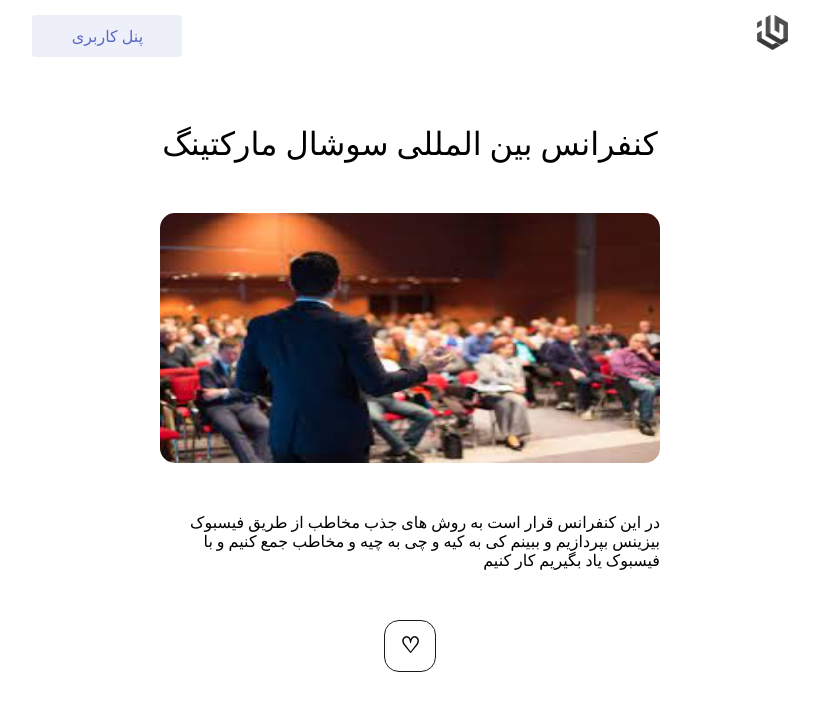
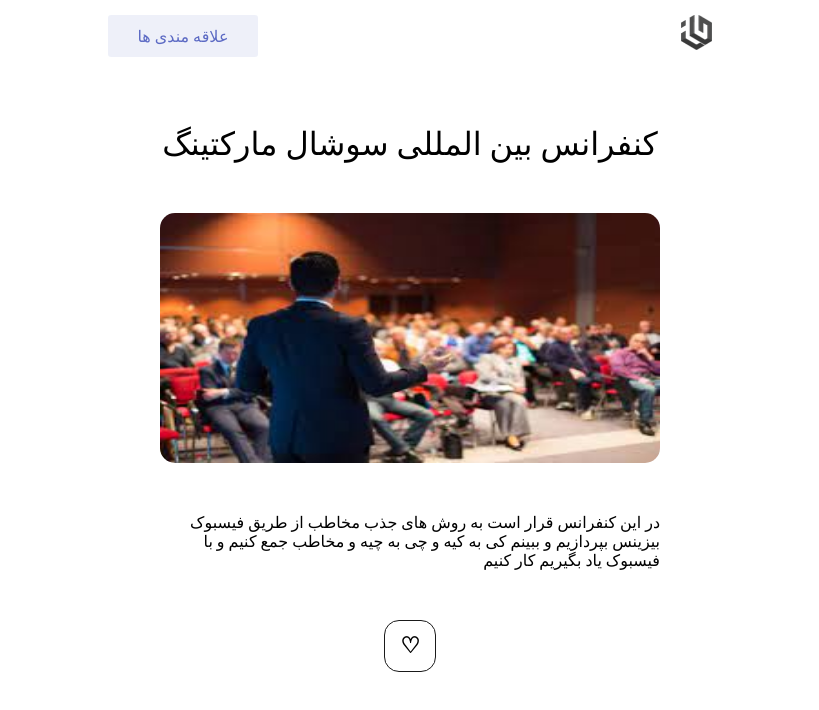
Before and after one commit to hiradsajde/next-events, a Next.js app: page /event/1 in a window 1280 px wide. Shown: the top 710 px of the page, without its empty margins (346-1165 px from the left). Built offline with nearby package versions, Linux system fonts and the light colour scheme.

Commit message:
Inital commit

```diff
--- a/components/ui/menu/menu.js
+++ b/components/ui/menu/menu.js
@@ -3,15 +3,10 @@
 const Menu = () => {
     return (
         <div className={style.menu}>
-            <div className={style.items}>
-                <ul>
-                    <Link href='/'><li>خانه</li></Link>
-                </ul>
-            </div>
             <div className={style.logo}>
                 <Link href='/'><img src="/logo.png"/></Link>
             </div>
-            <div className={style.button}>پنل کاربری</div>
+            <Link href="/favorites"><div className={style.button}>علاقه مندی ها</div></Link>
         </div>
     )
 }
--- a/styles/components/menu.module.scss
+++ b/styles/components/menu.module.scss
@@ -1,5 +1,5 @@
 .menu{
-    width: 100%;
+    width: 80%;
     height: 60px;
     display: flex;
     justify-content: space-between;
--- a/styles/globals.scss
+++ b/styles/globals.scss
@@ -22,3 +22,10 @@
 ::-webkit-scrollbar-thumb{
   background-color : #1a1a1a;
 }
+
+.title {
+  font-size: 42px;
+  font-weight: 700;
+  width: 100%;
+  text-align: center;
+}
```
